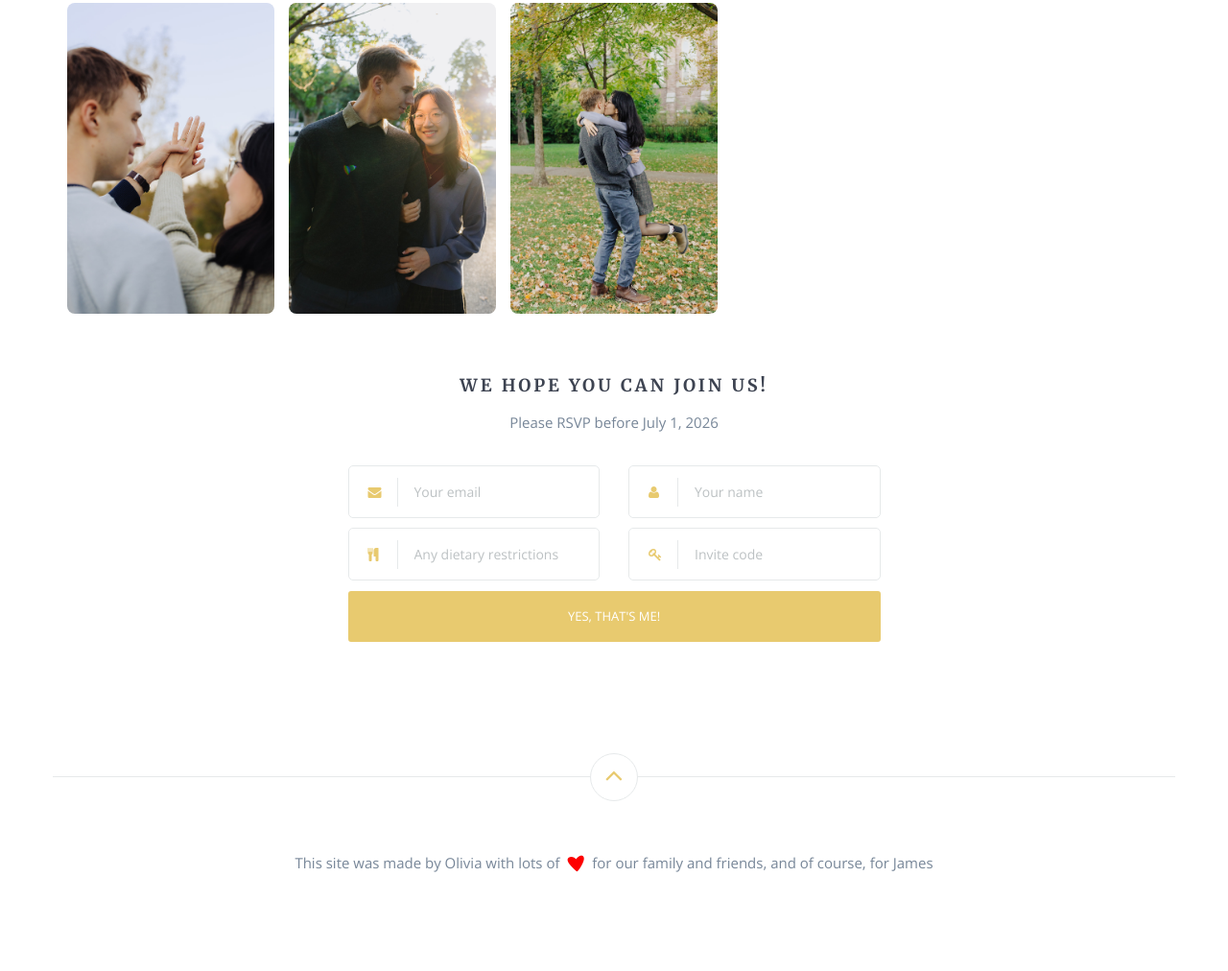
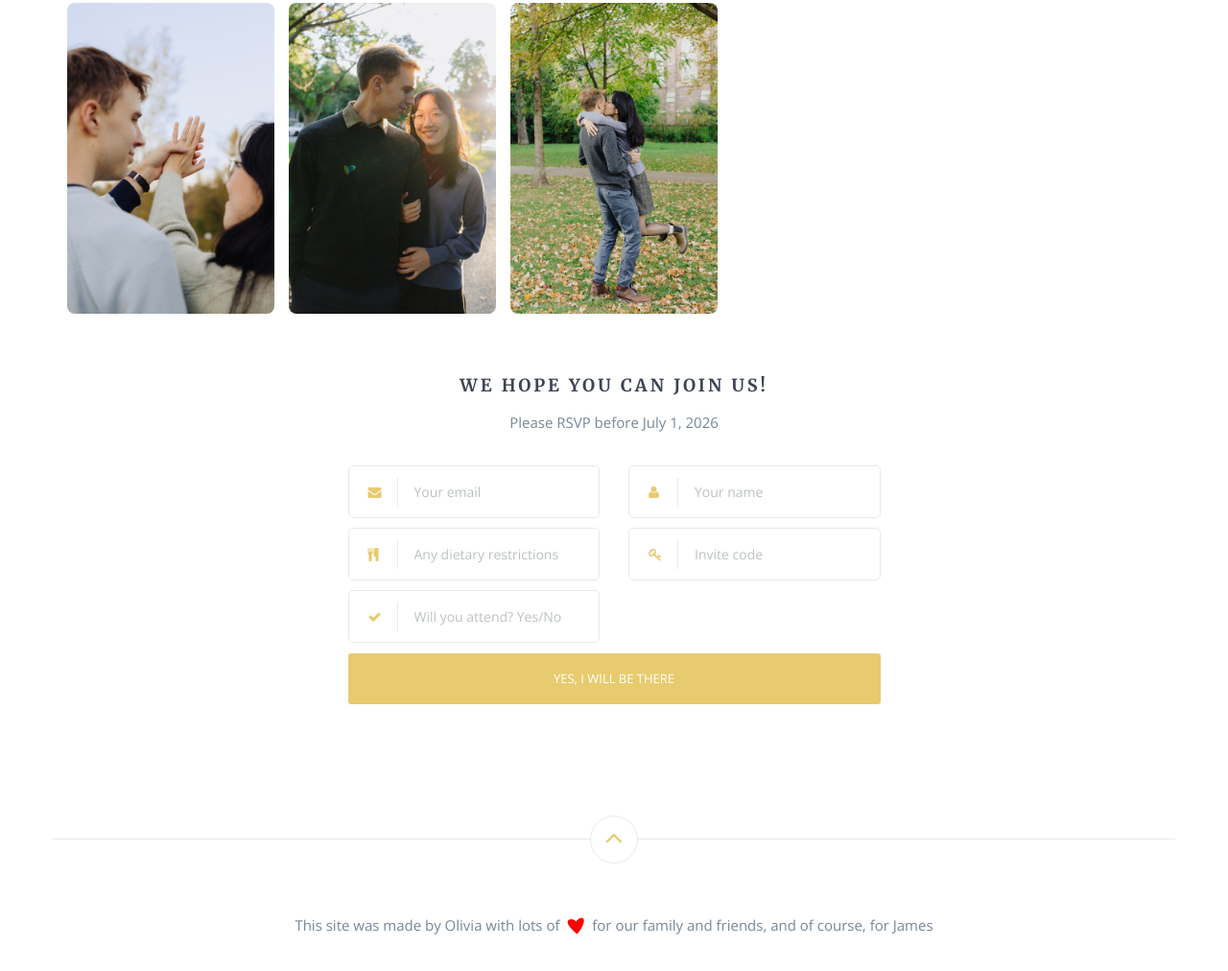
Before and after one commit to oliviayyu/oj2026, a website: page index.html in a window 1280 px wide. Shown: the part 2557-3569 px from the top of the page at 96% size. Before the commit the page ends 3522 px from the top, so only its background shows below. Drawn offline with nearby package versions, Linux system fonts and the light colour scheme; files whose address does not match are found by name.

Commit message:
update rsvp form

```diff
--- a/index.html
+++ b/index.html
@@ -340,13 +340,22 @@
                         </div>
                     </div>
 
+                    <div class="row">
+                        <div class="col-md-6 col-sm-6">
+                            <div class="form-input-group" style="position: relative;">
+                                <i class="fa fa-check" style="position: absolute; left: 20px; top: 50%; transform: translateY(-50%); font-size:14px"></i>
+                                <input type="text" name="response" id="response"
+                                    placeholder="Will you attend? Yes/No" required style="flex: 1;">
+                            </div>
+                        </div>
+                    </div>
+
 
                     <div class="row">
                         <div class="col-md-12" id="alert-wrapper"></div>
                     </div>
                     <button class="btn-fill rsvp-btn">
-                        Yes,
-                        that's me!
+                        Yes, I will be there
                     </button>
                 </form>
             </div>
```
Also changed, not shown: js/scripts.min.js.
